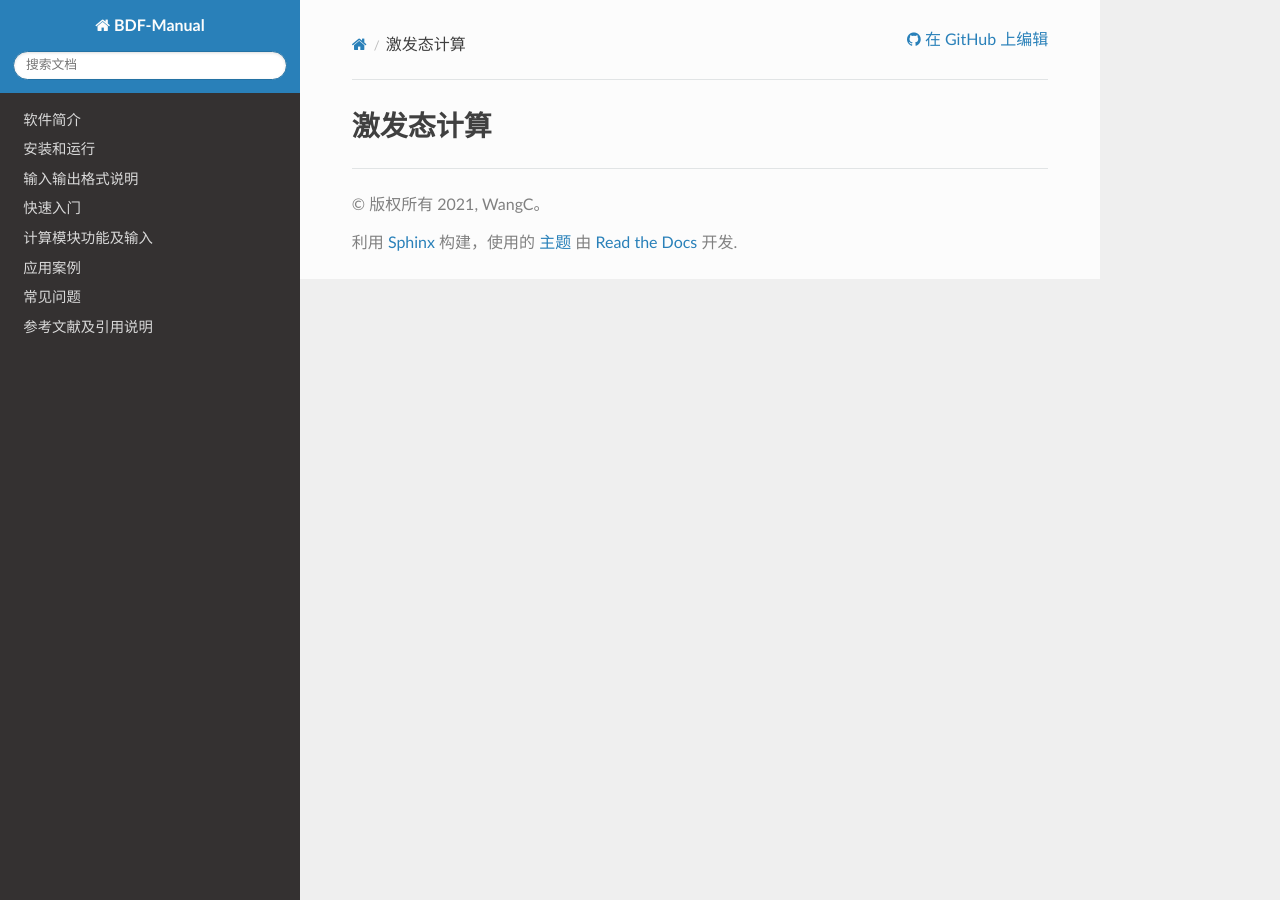
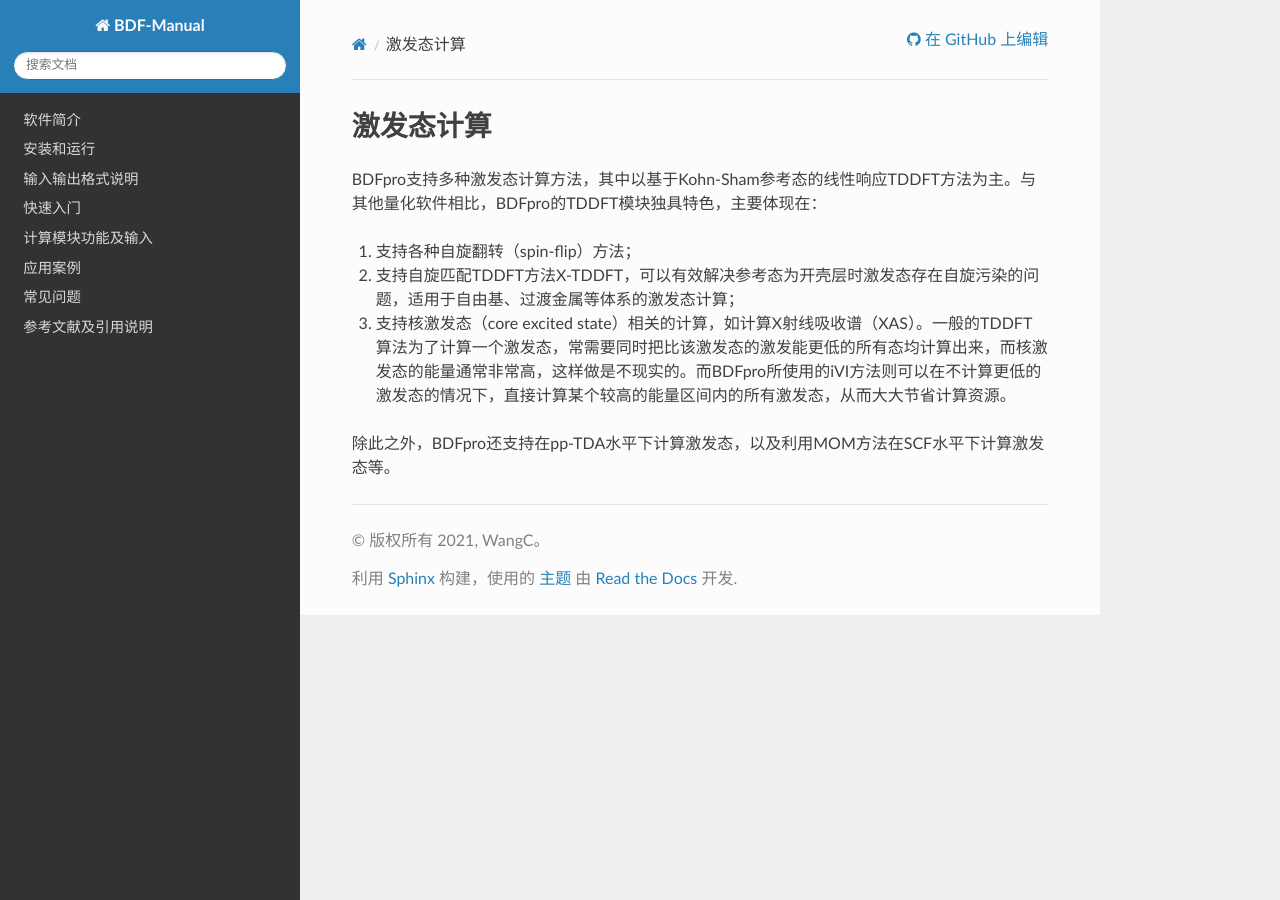
Before and after one commit to BDF-manual-maintenance/BDF-Manual, a Sphinx documentation site: the page built from source/guide/TD.rst, in a window 1280 px wide. Built offline with Sphinx 7.4.7 and the Read the Docs theme 2.0.0, drawn with Linux system fonts in a browser that asks for light colours.

Commit message:
最开头的简介

```diff
--- a/source/guide/TD.rst
+++ b/source/guide/TD.rst
@@ -1,2 +1,10 @@
 激发态计算
 ================================================
+
+BDFpro支持多种激发态计算方法，其中以基于Kohn-Sham参考态的线性响应TDDFT方法为主。与其他量化软件相比，BDFpro的TDDFT模块独具特色，主要体现在：
+
+1. 支持各种自旋翻转（spin-flip）方法；
+2. 支持自旋匹配TDDFT方法X-TDDFT，可以有效解决参考态为开壳层时激发态存在自旋污染的问题，适用于自由基、过渡金属等体系的激发态计算；
+3. 支持核激发态（core excited state）相关的计算，如计算X射线吸收谱（XAS）。一般的TDDFT算法为了计算一个激发态，常需要同时把比该激发态的激发能更低的所有态均计算出来，而核激发态的能量通常非常高，这样做是不现实的。而BDFpro所使用的iVI方法则可以在不计算更低的激发态的情况下，直接计算某个较高的能量区间内的所有激发态，从而大大节省计算资源。
+
+除此之外，BDFpro还支持在pp-TDA水平下计算激发态，以及利用MOM方法在SCF水平下计算激发态等。
```
